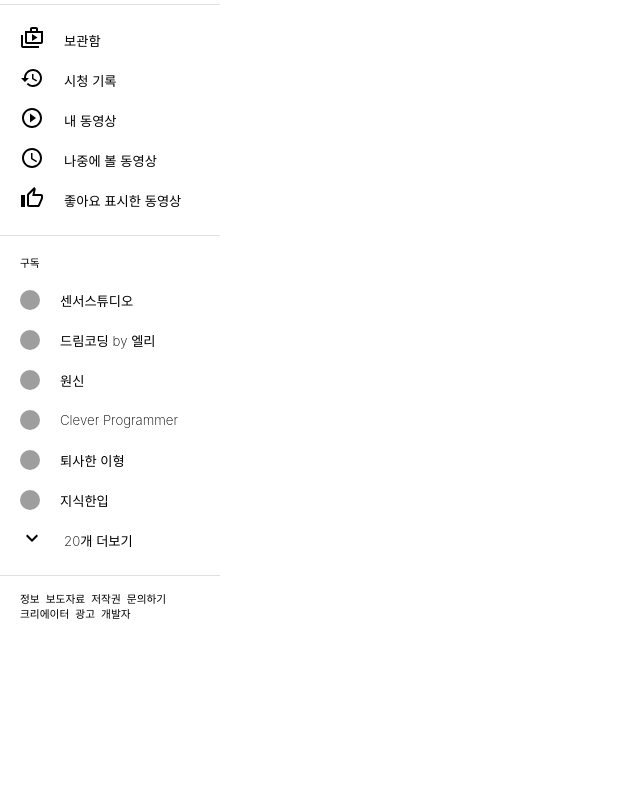
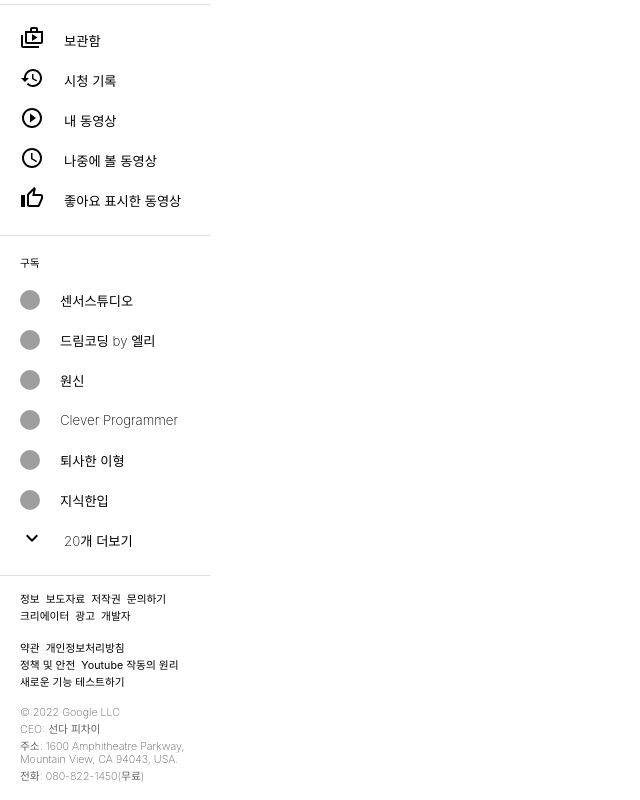
Before and after one commit to Origogi/React-Youtube-Clone, a React (Create React App) app: page / in a window 1280 px wide. Shown: the part 280-1080 px from the top of the page, without its empty margins (0-640 px from the left). Before the commit the page ends 921 px from the top, so only its background shows below. Built offline with nearby package versions, Linux system fonts and the light colour scheme; grey boxes are pictures that could not be loaded.

Commit message:
add nav footer2

```diff
--- a/src/SideNav.css
+++ b/src/SideNav.css
@@ -1,7 +1,7 @@
 .sideNav {
   display: flex;
   flex-direction: column;
-  width: 220px;
+  width: 210px;
 }
 
 .sideNav_header {
--- a/src/SideNav.js
+++ b/src/SideNav.js
@@ -109,7 +109,7 @@
         <Divider />
       </div>
       <div className="sideNav_footer">
-        <div className="sideNav_footer_item">
+        <div className="sideNav_footer_item_1">
           <h6>정보</h6>
           <h6>보도자료</h6>
           <h6>저작권</h6>
@@ -118,6 +118,21 @@
           <h6>광고</h6>
           <h6>개발자</h6>
         </div>
+
+        <div className="sideNav_footer_item_1">
+          <h6>약관</h6>
+          <h6>개인정보처리방침</h6>
+          <h6>정책 및 안전</h6>
+          <h6>Youtube 작동의 원리</h6>
+          <h6>새로운 기능 테스트하기</h6>
+        </div>
+
+        <div className="sideNav_footer_item_2">
+          <h6>© 2022 Google LLC</h6>
+          <h6>CEO: 선다 피차이</h6>
+          <h6>주소: 1600 Amphitheatre Parkway, Mountain View, CA 94043, USA.</h6>
+          <h6>전화: 080-822-1450(무료)</h6>
+        </div>
       </div>
     </div>
   );
--- a/src/SideNavItem.css
+++ b/src/SideNavItem.css
@@ -18,20 +18,31 @@
 .sideNav_footer {
   padding-left: 20px;
   padding-right: 20px;
-  padding-bottom: 20px;
 }
 
-.sideNav_footer_item {
+.sideNav_footer_item_1 {
   display: flex;
   flex-wrap: wrap;
+  padding-bottom: 15px;
 }
 
-.sideNav_footer_item > h6{
-  font-weight: 200;
-  margin: 0 6px 0 0;
+.sideNav_footer_item_1 > h6 {
+  font-weight: 400;
+  margin: 0 6px 2px 0;
 }
 
-.sideNav_footer_item > h6:hover{
+.sideNav_footer_item_1 > h6:hover{
   cursor: pointer;
+}
 
+.sideNav_footer_item_2 {
+  display: flex;
+  flex-wrap: wrap;
+  padding-bottom: 15px;
 }
+
+.sideNav_footer_item_2 > h6 {
+  font-weight: 200;
+  margin: 0 0 2px 0;
+  color: rgb(97, 97, 97);
+}
```
